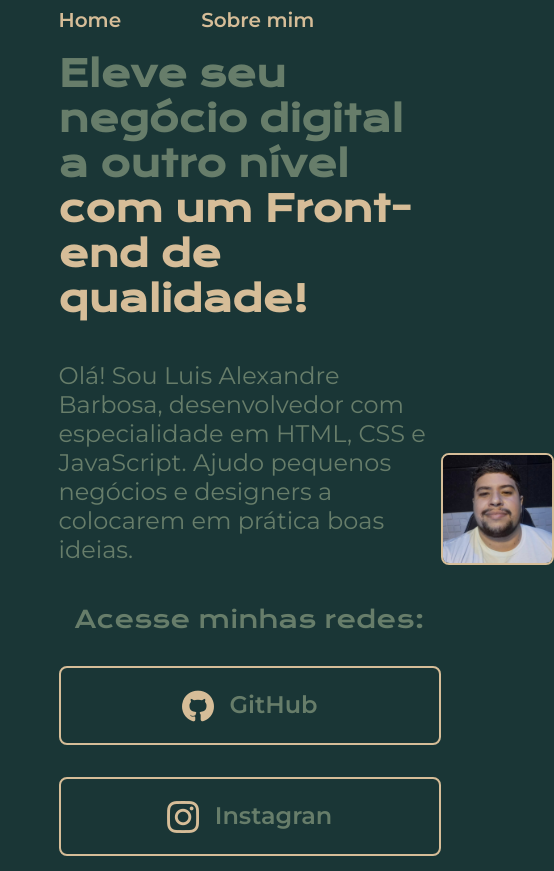
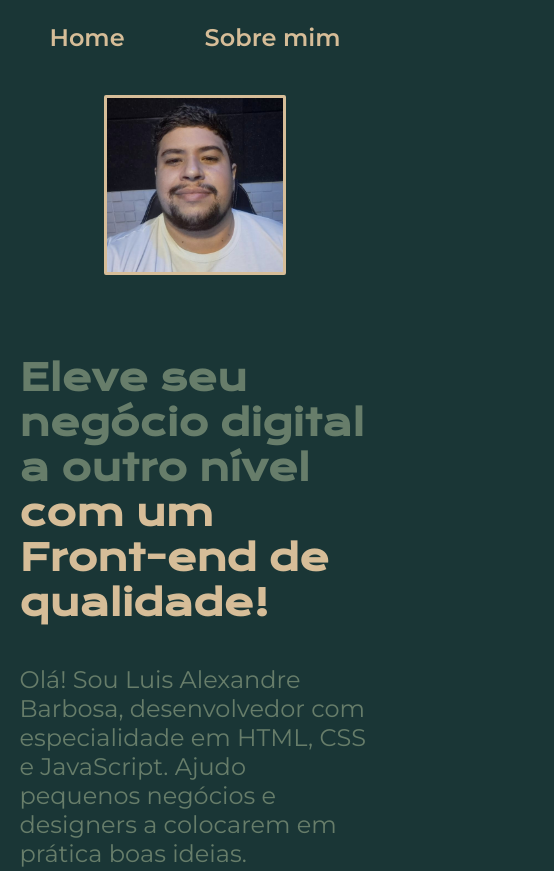
Before and after one commit to LuisAlexandreb/AluraONEPortifolio, a plain HTML site: page index.html in a window 390 px wide. Shown: the top 871 px of the page, 554 px wide, since content can reach past the window. Drawn offline with nearby package versions, Linux system fonts and the light colour scheme.

Commit message:
responsividade-do-projeto

```diff
--- a/index.html
+++ b/index.html
@@ -27,18 +27,18 @@
             </p>
             <div class="apresentacao__links">
                 <h2 class="subTitulo">Acesse minhas redes:</h2>
-                <a class="apresentacao__links__link" href="https://github.com/LuisAlexandreb">
+                <a class="apresentacao__links__navegacao" href="https://github.com/LuisAlexandreb">
                     <img src="./assets/githubbege(1).png" alt="logo github">GitHub
                 </a>
-                <a class="apresentacao__links__link" href="https://www.instagram.com/ferreiraluisale/">
+                <a class="apresentacao__links__navegacao" href="https://www.instagram.com/ferreiraluisale/">
                     <img src="./assets/instagrambege (1).png" alt="logo instagran">Instagran
                 </a>
-                <a class="apresentacao__links__link" href="https://www.linkedin.com/in/luis-alexandre-barbosa-b8795b271/">
+                <a class="apresentacao__links__navegacao" href="https://www.linkedin.com/in/luis-alexandre-barbosa-b8795b271/">
                     <img src="./assets/linkedinbege (1).png" alt="logo linkedin">Linkedin
                 </a>
             </div>
         </section>
-        <img class="apresentacaoImg" src="./assets/Screenshot_20240908_000225_WhatsApp.jpg" alt="Foto Luis Alexandre">
+        <img class="apresentacao__imagem" src="./assets/Screenshot_20240908_000225_WhatsApp.jpg" alt="Foto Luis Alexandre">
     </main>
     <footer class="rodape">
         <p>
--- a/styles/style.css
+++ b/styles/style.css
@@ -32,35 +32,30 @@ body{
 
 .cabecalho__menu__link {
     font-family: var(--fonte-secundaria);
-    font-size: 20px;
+    font-size: 1.5rem;
     font-weight: 600;
     color: var(--cor-terciaria);
     text-decoration: none;
 }
 
 
-.apresentacaoImg {
-    width: 40%;
-    height: 50%;
-    border: 2px solid var(--cor-terciaria);
-    border-radius: 8px;
-}
-
 .apresentacao{
     padding: 5% 15%;
     display: flex;
     align-items: center;
     justify-content: space-between;
+    gap: 80px;
 }
+
 .apresentacao__conteudo{
-    width: 615px;
+    width: 50%;
     display: flex;
     flex-direction: column;
     gap: 40px;
 }
 
 .apresentacao__conteudo__titulo{
-    font-size: 36px;
+    font-size: 2.25rem;
     font-family: var(--fonte-primaria);
 }
 
@@ -69,14 +64,14 @@ body{
 }
 
 .apresentacao__conteudo__texto{
-    font-size: 24px;
+    font-size: 1.5rem;
     font-family: var(--fonte-secundaria);
 }
 
 .subTitulo {
     font-family: var(--fonte-primaria);
     font-weight: 400;
-    font-size: 24px;
+    font-size: 1.5rem;
 }
 
 .apresentacao__links{
@@ -87,15 +82,15 @@ body{
     gap: 32px;
 }
 
-.apresentacao__links__link{
+.apresentacao__links__navegacao{
     display: flex;
     justify-content: center;
     gap: 16px;
     border: 2px solid var(--cor-terciaria);
-    width: 378px;
+    width: 50%;
     text-align: center;
     border-radius: 8px;
-    font-size: 24px;
+    font-size: 1.5rem;
     font-weight: 600;
     padding: 21.5px 0;
     text-decoration: none;
@@ -103,8 +98,15 @@ body{
     font-family: var(--fonte-secundaria);
 }
 
-.apresentacao__links__link:hover {
+.apresentacao__links__navegacao:hover {
     background-color: var(--cor-hover);
+}
+
+.apresentacao__imagem {
+    width: 50%;
+    border: solid var(--cor-terciaria);
+    border-radius: 2px;
+
 }
 
 .rodape {
@@ -113,6 +115,25 @@ body{
     background-color: var(--cor-terciaria);
     text-align: center;
     font-family: var(--fonte-secundaria);
-    font-size: 18px;
+    font-size: 1.15rem;
     font-weight: 400;
 }
+
+@media (max-width: 1250px) {
+    .cabecalho {
+        padding: 6%;
+    }
+
+    .cabecalho__menu {
+        justify-content: center;
+    }
+
+    .apresentacao {
+        flex-direction: column-reverse;
+        padding: 5%;
+    }
+
+    .apresentacao__conteudo {
+        width: auto;
+    }
+}
```
Also changed, not shown: about.html (+1 -1 lines).
